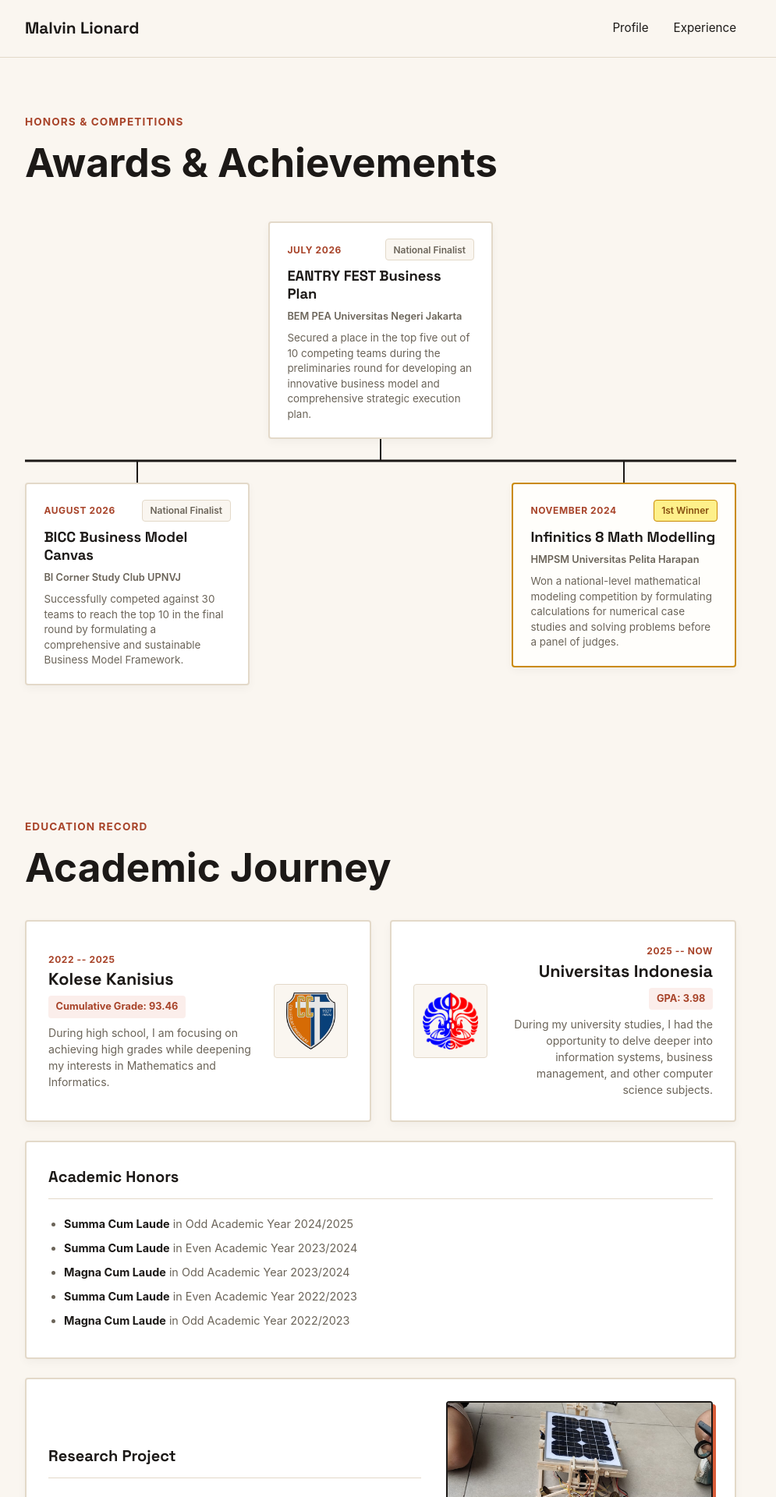
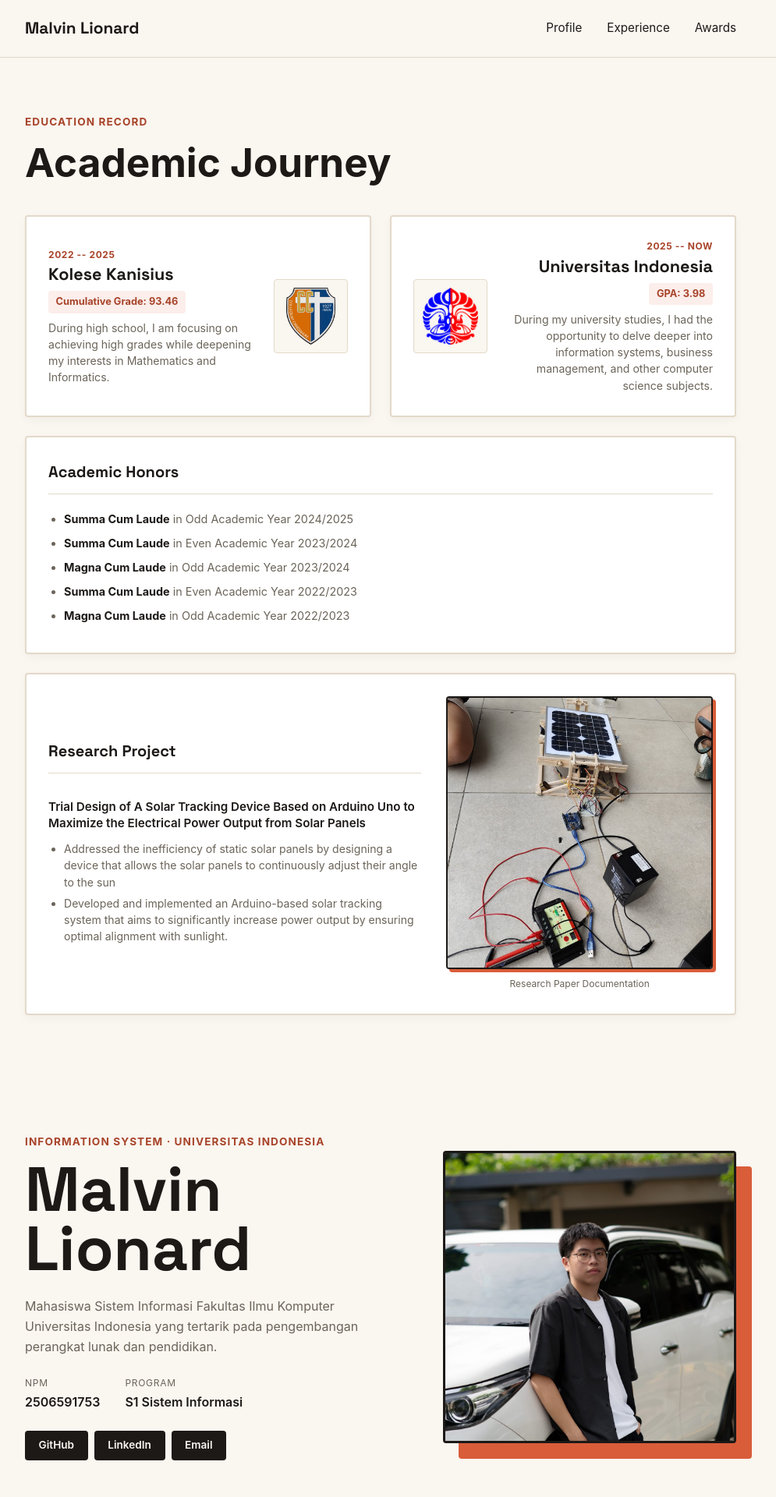
Before and after one commit to malvlionn/myportofolio, a Django app: page / in a window 1280 px wide. Shown: the top 1920 px of the page at 78% size, without its empty margins (152-1147 px from the left). Run offline with Django 5.2, Linux system fonts and the light colour scheme.

Commit message:
feat(templates): implement awards page and synchronize global navbar navigation

```diff
--- a/templates/experience.html
+++ b/templates/experience.html
@@ -16,6 +16,7 @@
             <nav>
                 <a href="{% url 'main:show_main' %}">Profile</a>
                 <a href="{% url 'main:show_experience' %}">Experience</a>
+                <a href="{% url 'main:show_awards' %}">Awards</a>
             </nav>
         </div>
     </header>
--- a/templates/index.html
+++ b/templates/index.html
@@ -16,74 +16,12 @@
             <nav>
                 <a href="{% url 'main:show_main' %}">Profile</a>
                 <a href="{% url 'main:show_experience' %}">Experience</a>
+                <a href="{% url 'main:show_awards' %}">Awards</a>
             </nav>
         </div>
     </header>
 
     <main>
-        <!--Awards & Achievements Section-->
-        <section class="section-awards" id="awards">
-            <div class="container">
-                <header class="section-header">
-                    <p class="hero-kicker">Honors & Competitions</p>
-                    <h2 class="section-title">Awards & Achievements</h2>
-                </header>
-
-                <!-- Wrapper untuk Tampilan Utama -->
-                <div class="horizontal-timeline">
-
-                    <div class="timeline-axis" aria-hidden="true"></div>
-
-                    <!-- Lomba BICC -->
-                    <article class="timeline-entry entry-bottom entry-left">
-                        <div class="timeline-connector" aria-hidden="true"></div>
-                        <div class="edu-card award-card">
-                            <header class="award-header">
-                                <time datetime="2026-08" class="award-date">August 2026</time>
-                                <span class="badge-tag">National Finalist</span>
-                            </header>
-                            <h3 class="award-title">BICC Business Model Canvas</h3>
-                            <p class="award-issuer">BI Corner Study Club UPNVJ</p>
-                            <p class="desc-award">
-                                 Successfully competed against 30 teams to reach the top 10 in the final round by formulating a comprehensive and sustainable Business Model Framework.
-                            </p>
-                        </div>
-                    </article>
-
-                    <!-- Lomba EANTRY -->
-                    <article class="timeline-entry entry-top entry-center">
-                        <div class="edu-card award-card">
-                            <header class="award-header">
-                                <time datetime="2026-07" class="award-date">July 2026</time>
-                                <span class="badge-tag">National Finalist</span>
-                            </header>
-                            <h3 class="award-title">EANTRY FEST Business Plan</h3>
-                            <p class="award-issuer">BEM PEA Universitas Negeri Jakarta</p>
-                            <p class="desc-award">
-                                Secured a place in the top five out of 10 competing teams during the preliminaries round for developing an innovative business model and comprehensive strategic execution plan.
-                            </p>
-                        </div>
-                        <div class="timeline-connector" aria-hidden="true"></div>
-                    </article>
-
-                    <!-- Lomba Infinitics -->
-                    <article class="timeline-entry entry-bottom entry-right">
-                        <div class="timeline-connector" aria-hidden="true"></div>
-                        <div class="edu-card award-card highlight-winner">
-                            <header class="award-header">
-                                <time datetime="2024-11" class="award-date">November 2024</time>
-                                <span class="badge-tag badge-gold">1st Winner</span>
-                            </header>
-                            <h3 class="award-title">Infinitics 8 Math Modelling</h3>
-                            <p class="award-issuer">HMPSM Universitas Pelita Harapan</p>
-                            <p class="desc-award">
-                                Won a national-level mathematical modeling competition by formulating calculations for numerical case studies and solving problems before a panel of judges.
-                            </p>
-                        </div>
-                    </article>
-                </div>
-            </div>
-        </section>
 
         <!--Education Section-->
         <section class="section-education" id="education">
```
Also changed, not shown: templates/awards.html (added, +70 -0 lines).
